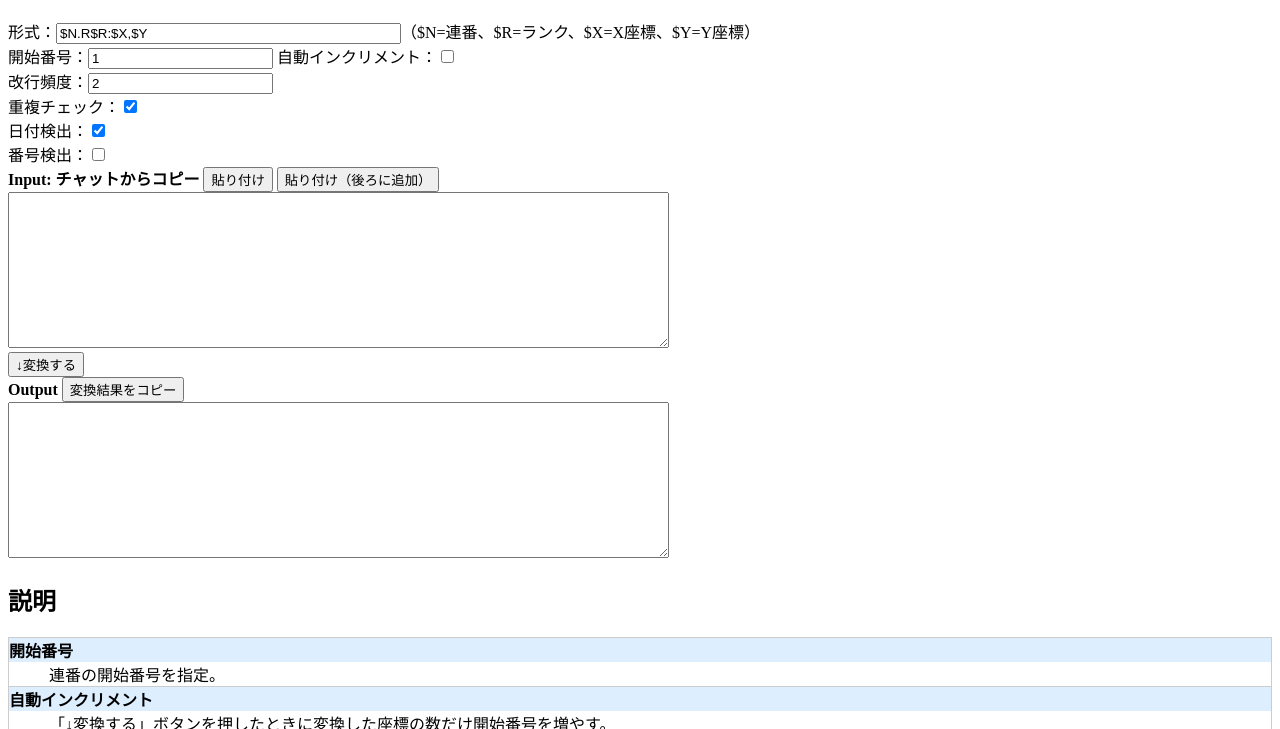
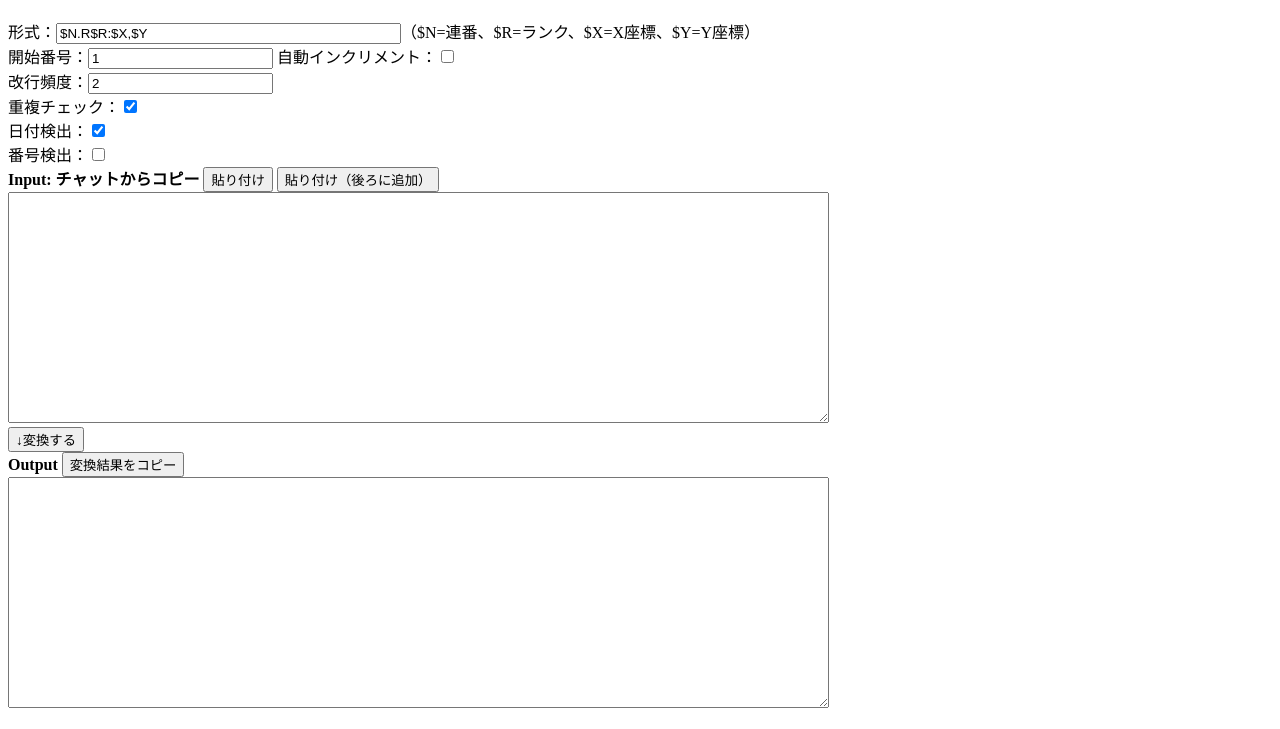
Before and after one commit to yam1yam/tool, a plain HTML site: page sengokutaiga_sumup_pos.html in a window 1280 px wide. Shown: the part 70-799 px from the top of the page. Drawn offline with Linux system fonts and the light colour scheme.

Commit message:
Adjust layout.

```diff
--- a/sengokutaiga_sumup_pos.html
+++ b/sengokutaiga_sumup_pos.html
@@ -31,10 +31,10 @@ body {
 		<label for="detectdate">日付検出：</label><input type="checkbox" id="detectdate" checked><br />
 		<label for="detectno">番号検出：</label><input type="checkbox" id="detectno"><br />
 		<strong>Input: チャットからコピー</strong>&nbsp;<input type="button" id="trans_paste" value="貼り付け">&nbsp;<input type="button" id="trans_pasteadd" value="貼り付け（後ろに追加）"><br />
-		<textarea id="input_text" rows="10" cols="80"></textarea><br />
+		<textarea id="input_text" rows="15" cols="100"></textarea><br />
 		<input type="button" id="trans" value="↓変換する"><br />
 		<strong>Output</strong>&nbsp;<input type="button" id="trans_copy" value="変換結果をコピー"><br />
-		<textarea id="output_text" rows="10" cols="80"></textarea><br />
+		<textarea id="output_text" rows="15" cols="100"></textarea><br />
 	</div>
 
 	<h2>説明</h2>
```
